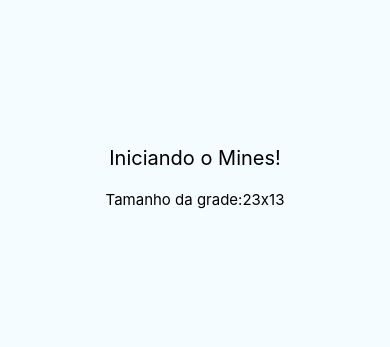
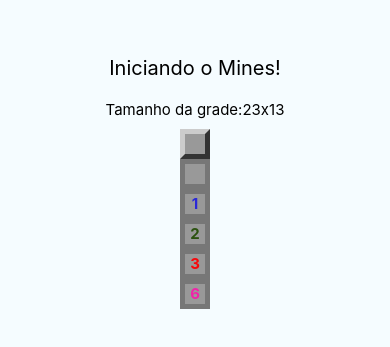
Before and after one commit to AnaFerreira015/mines, a React Native app: screen / in a window 390 px wide. Shown: the part 245-592 px from the top of the page. Built offline with nearby package versions, Linux system fonts and the light colour scheme.

Commit message:
Finalizes Mine component

```diff
--- a/App.js
+++ b/App.js
@@ -1,11 +1,11 @@
 import React, { Component } from 'react';
 import {
-  Platform,
   StyleSheet,
   View,
   Text,
 } from 'react-native';
 import params from "./src/params"
+import Field from "./src/components/Field"
 
 export default class App extends Component {
   render () {
@@ -14,6 +14,15 @@ export default class App extends Component {
         <Text style={styles.welcome}>Iniciando o Mines!</Text>
         <Text style={styles.instrucions}>Tamanho da grade:
             {params.getRowsAmount()}x{params.getColumnsAmount()}</Text>
+          <Field />
+          <Field opened />
+          <Field opened nearMines={1} />
+          <Field opened nearMines={2} />
+          <Field opened nearMines={3} />
+          <Field opened nearMines={6} />
+          <View mined />
+          <View mined opened />
+          <View mined opened exploded />
       </View>
     )
   }
--- a/src/components/Field.js
+++ b/src/components/Field.js
@@ -1,12 +1,14 @@
 import React from "react"
 import { View, StyleSheet, Text } from "react-native"
 import params from "../params"
+import Mine from "./Mine"
 
 export default props => {
-    const { mined, opened, nearMines } = props
+    const { mined, opened, nearMines, exploded } = props
 
     const styleField = [styles.field]
     if (opened) styleField.push(styles.opened)
+    if (exploded) styleField.push(styles.exploded)
     if (styleField.length === 1) styleField.push(styles.regular)
 
     let color = null
@@ -19,7 +21,11 @@ export default props => {
 
     return (
         <View style={styleField}>
+            {!mined && opened && nearMines > 0 ?
+                <Text style={[styles.label, { color: color}]}>
+                    {nearMines}</Text> : false}
 
+            {mined && opened ? <Mine /> : false}
         </View>
     )
 }
@@ -36,5 +42,19 @@ const styles = StyleSheet.create ({
         borderTopColor: "#CCC",
         borderRightColor: "#333",
         borderBottomColor: "#333",
+    },
+    opened: {
+        backgroundColor: "#999",
+        borderColor: "#777",
+        alignItems: "center",
+        justifyContent: "center",
+    },
+    label: {
+        fontWeight: "bold",
+        fontSize: params.fontSize,
+    },
+    exploded: {
+        backgroundColor: "red",
+        borderColor: "red"
     }
 })
--- /dev/null
+++ b/src/components/Mine.js
@@ -0,0 +1,37 @@
+import React from "react"
+import { View, StyleSheet } from "react-native"
+
+
+export default props => {
+    return (
+        <View style={styles.container} >
+            <View style={styles.coreMine} />
+            <View style={styles.line} />
+            <View style={[styles.line, { transform: [{ rotate: "45deg" }] }]} />
+            <View style={[styles.line, { transform: [{ rotate: "90deg" }] }]} />
+            <View style={[styles.line, { transform: [{ rotate: "135deg" }] }]} />
+        </View>
+    )
+}
+
+const styles = StyleSheet.create({
+    container: {
+        alignItems: "center",
+        justifyContent: "center",
+    },
+    coreMine: {
+        height: 14,
+        width: 14,
+        borderRadius: 10,
+        backgroundColor: "black",
+        alignItems: "center",
+        justifyContent: "center",
+    },
+    line: {
+        position: "absolute",
+        height: 3,
+        width: 20,
+        borderRadius: 3,
+        backgroundColor: "black",
+    }
+})
```
